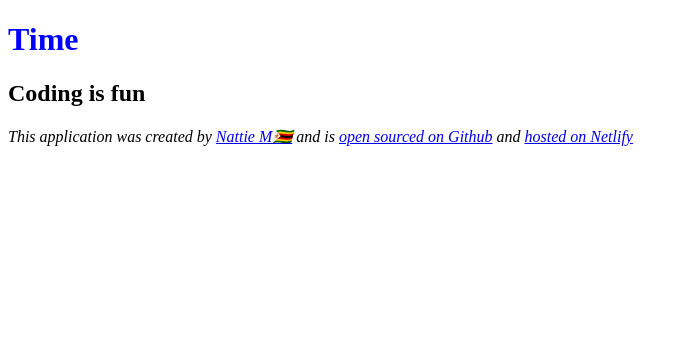
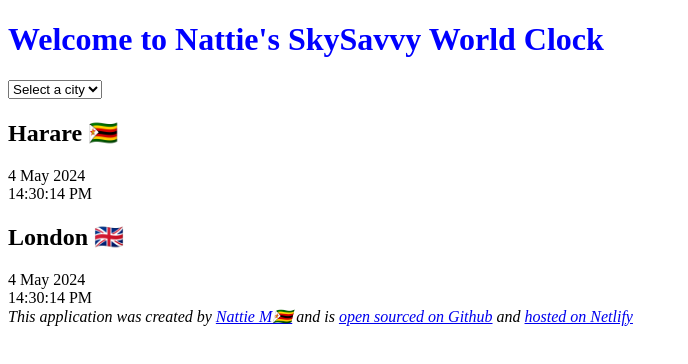
Before and after one commit to Nattie14/SkySavvyTime, a plain HTML site: page index.html in a window 1280 px wide. Shown: the whole page, without its empty margins (0-688 px from the left). Drawn offline with nearby package versions, Linux system fonts and the light colour scheme.

Commit message:
Addex basic HTML for a world clock

```diff
--- a/index.html
+++ b/index.html
@@ -10,8 +10,28 @@
     <script src="src/script.js"></script>
 </head>
 <body>
-    <h1>Time</h1>
-    <h2>Coding is fun</h2>
+    <h1> Welcome to Nattie's SkySavvy World Clock </h1>
+   <div class = "container">
+    <select>
+<option value="city">Select a city</option>
+<option value="Harare"> Banjul 🇬🇲 </option>
+<option value="London">Paris 🇫🇷 </option>
+<Option value="Dubai">Dubai 🇦🇪</Option>
+    </select>
+   </div>
+
+   <div class="city">
+    <h2> Harare 🇿🇼 </h2>
+    <div class="date">4 May 2024</div>
+    <div class="time">14:30:14 PM
+    </div>
+
+    <div class="city">
+        <h2> London 🇬🇧 </h2>
+        <div class="date">4 May 2024</div>
+        <div class="time">14:30:14 PM
+        </div>
+   </div>
 
 
     <footer>
```
